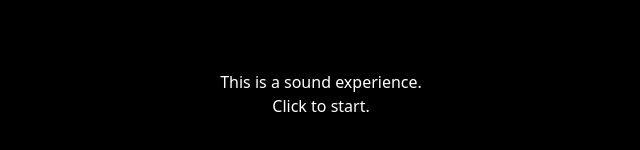
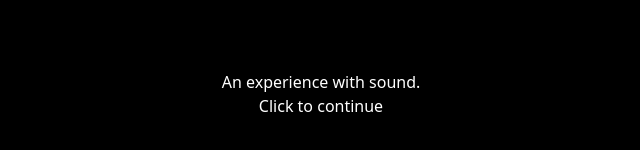
Before and after one commit to tmiia/creative-showcase, a React (Vite) app: page / in a window 1280 px wide. Shown: the part 306-456 px from the top of the page, without its empty margins (319-959 px from the left). Built offline with nearby package versions, Linux system fonts and the light colour scheme.

Commit message:
changed: first text

```diff
--- a/src/Scene.jsx
+++ b/src/Scene.jsx
@@ -16,8 +16,8 @@ function Scene() {
     {
       content: (
         <>
-          <span>This is a sound experience.</span>
-          <span>Click to start.</span>
+          <span>An experience with sound.</span>
+          <span>Click to continue</span>
         </>
       ),
       animation: () => {gsap.fromTo(sceneRef.current, { opacity: 0 }, { opacity: 1, duration: 1 });},
```
